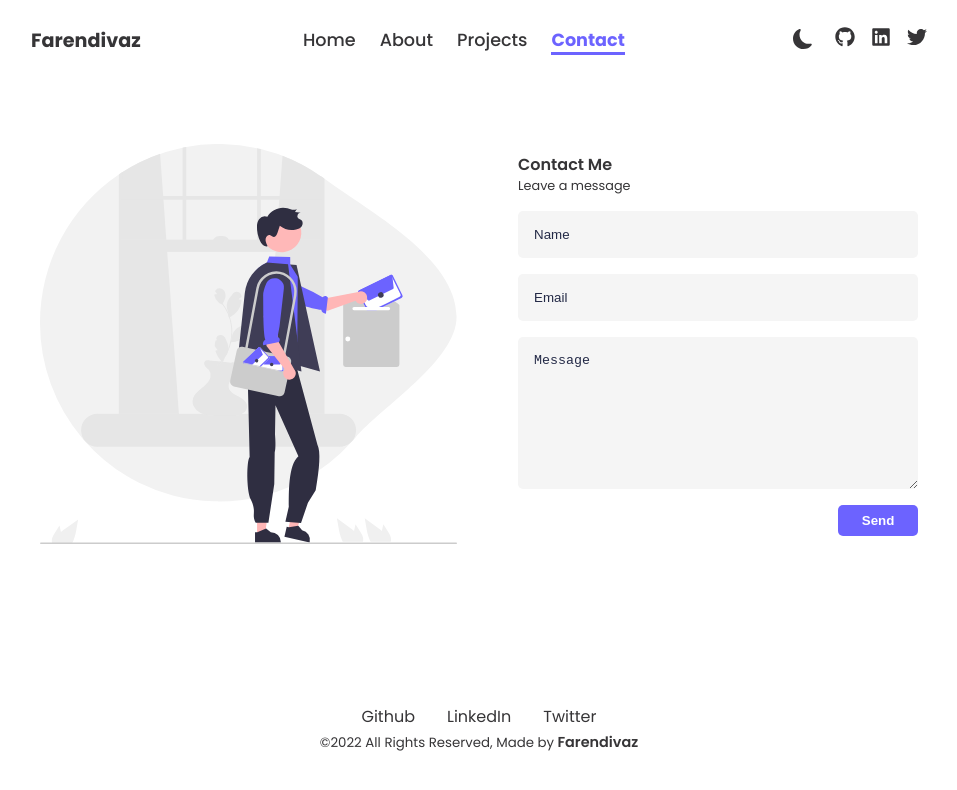
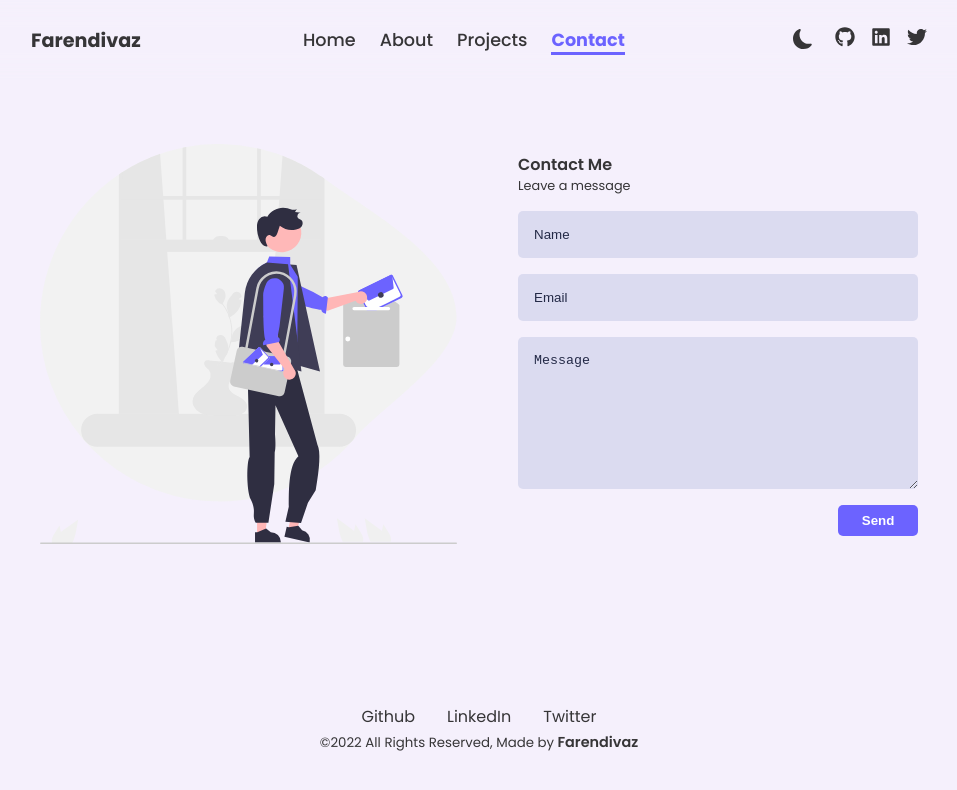
Before and after one commit to farendivaz/farendivaz.live, a React (Create React App) app: page /contact in a window 1280 px wide. Shown: the top 790 px of the page, without its empty margins (161-1118 px from the left). Built offline with nearby package versions, Linux system fonts and the light colour scheme; a web font is replaced by a local one.

Commit message:
change background color for light mode

```diff
--- a/src/components/Contact.jsx
+++ b/src/components/Contact.jsx
@@ -97,9 +97,8 @@ const ContactWrapper = styled.section`
   }
   input,
   textarea {
-    background-color: #f5f5f5;
+    background-color: #dbdbf0;
     border: none;
-    outline: none;
     padding: 1rem;
     border-radius: 5px;
     animation: ${slideDown} 1.2s forwards;
--- a/src/components/Themes.js
+++ b/src/components/Themes.js
@@ -1,14 +1,16 @@
 export const lightTheme = {
-  body: "#FFF",
+  // body: "linear-gradient(90deg, hsla(233, 100%, 90%, 1) 0%, hsla(0, 0%, 89%, 1) 100%)",
+  body: "#f5f0fc",
   text: "#363537",
   toggleBorder: "#FFF",
   background: "#363537",
-  glass: "rgba(255, 255, 255, 0.3)",
+  glass: "rgb(245, 240, 252, 0.3)",
   textProject: "#fff",
   buttonProject: "#232946",
   formInput: "#f5f5f5",
 };
 export const darkTheme = {
+  // body: "linear-gradient(to right, #41295a, #2f0743)",
   body: "#232946",
   text: "#FAFAFA",
   toggleBorder: "#6B8096",
```
